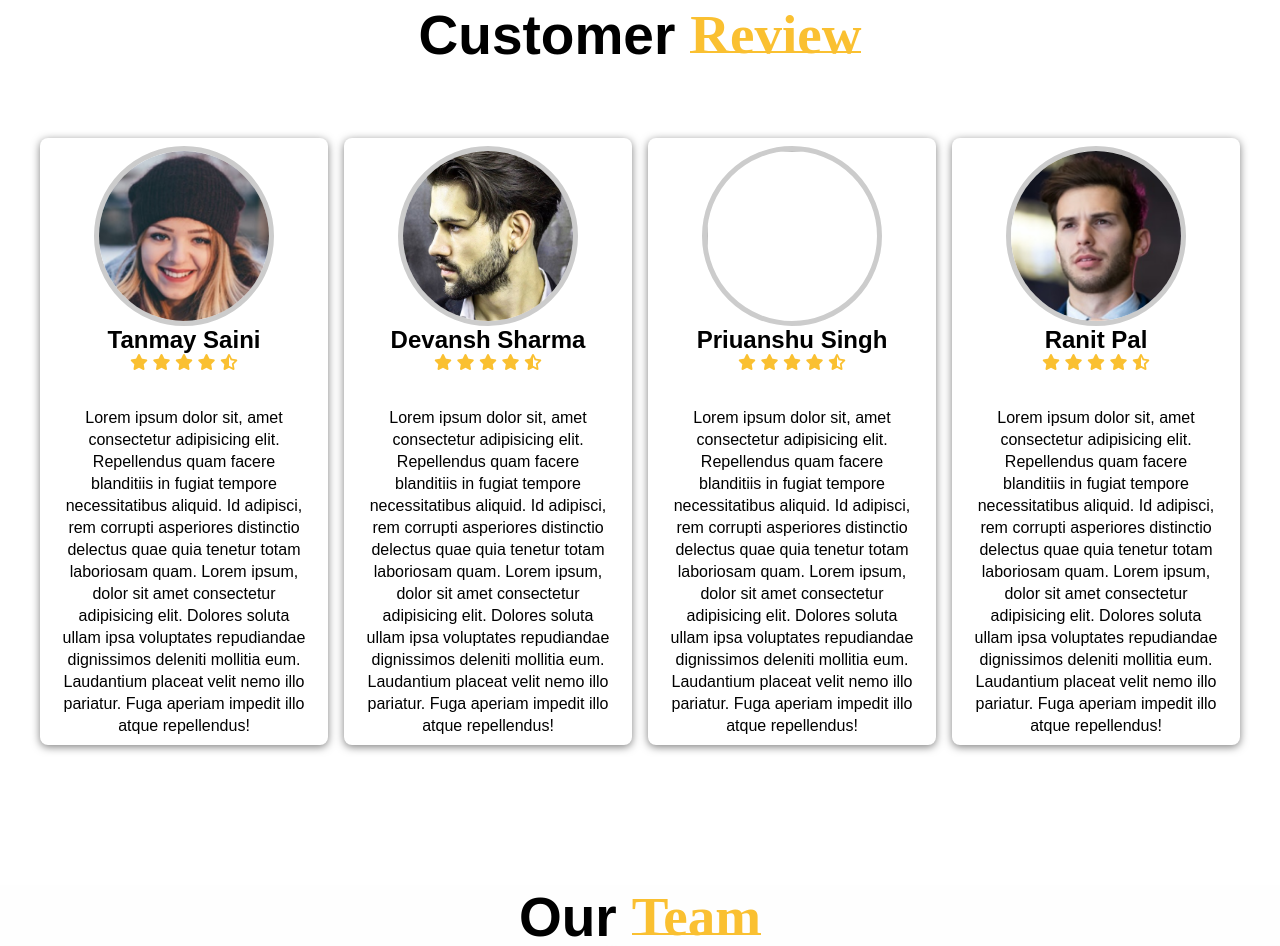
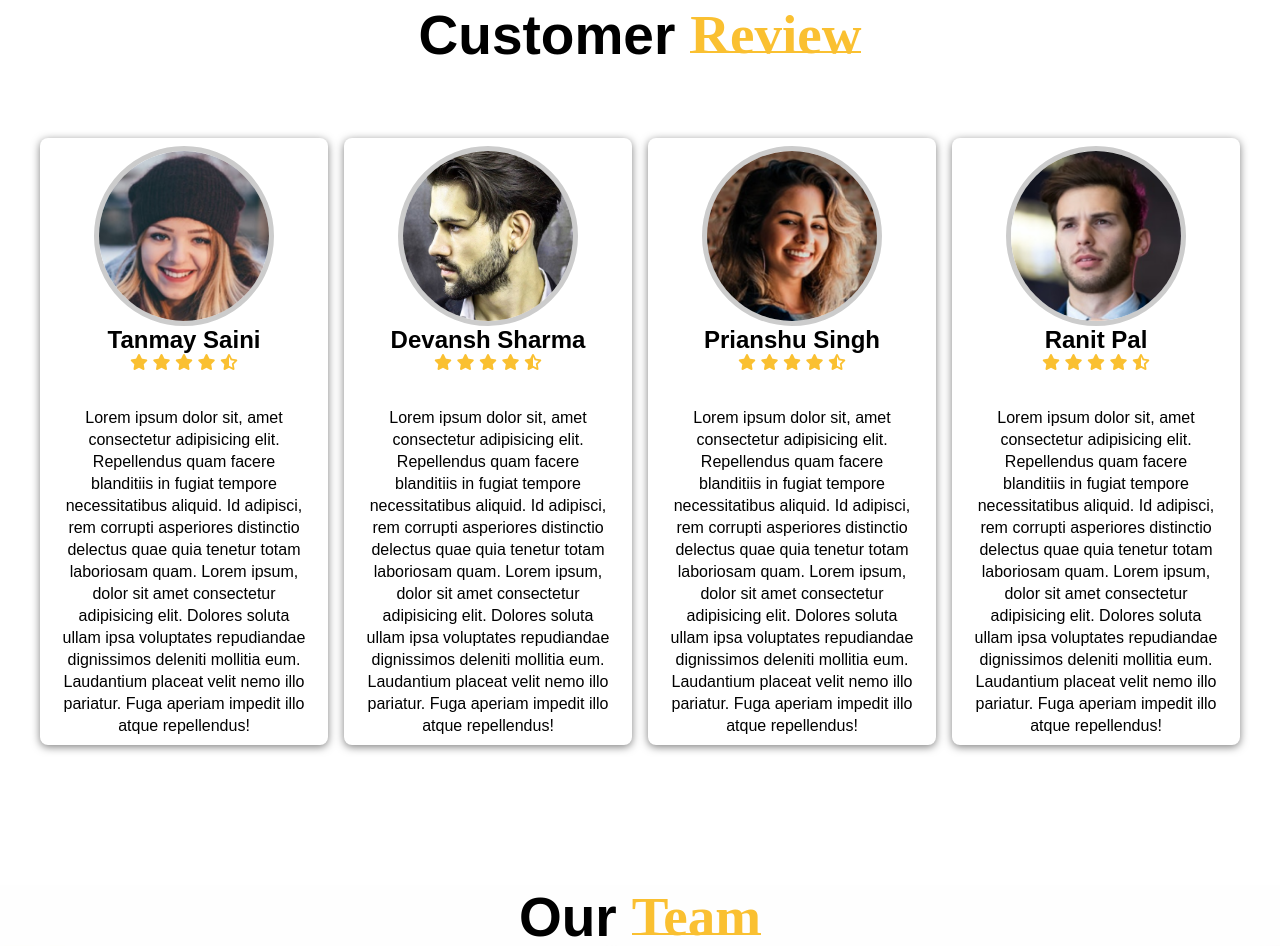
Before and after one commit to Ranitpal-003-07/Coding-Ligers_KOC30_CipherSchools, a plain HTML site: page index.html in a window 1280 px wide. Shown: the part 1644-2590 px from the top of the page. Drawn offline with Linux system fonts and the light colour scheme; files whose address does not match are found by name.

Commit message:
Update index.html

```diff
--- a/index.html
+++ b/index.html
@@ -213,11 +213,11 @@
             <div class="review_card">
 
                 <div class="review_profile">
-                    <img src="image/review_3.png">
+                    <img src="review_3.png">
                 </div>
 
                 <div class="review_text">
-                    <h2 class="name">Priuanshu Singh</h2>
+                    <h2 class="name">Prianshu Singh</h2>
 
                     <div class="review_icon">
                         <i class="fa-solid fa-star"></i>
```
